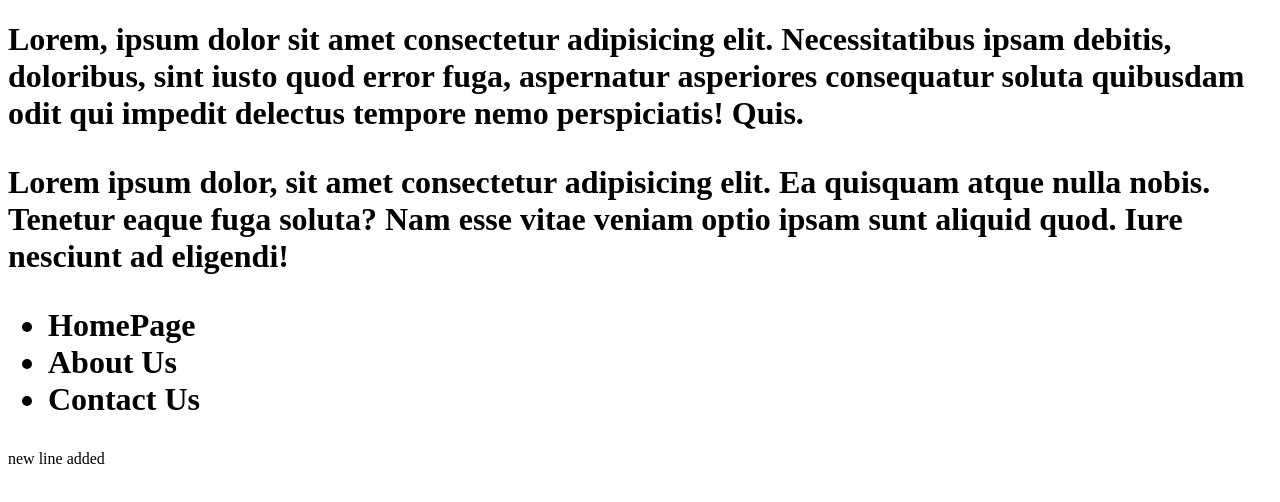
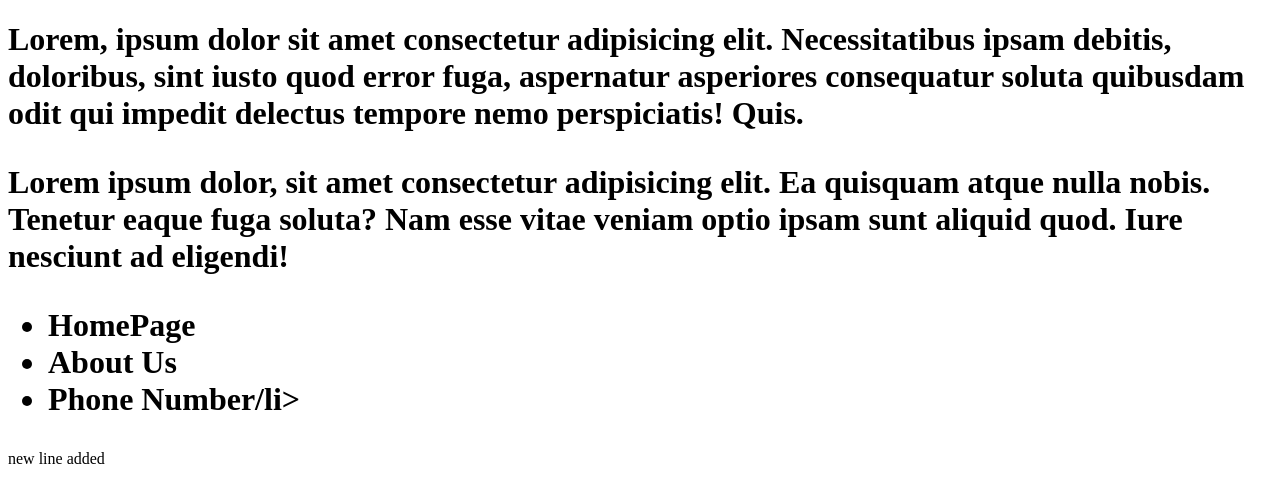
Before and after one commit to JadNoonSai/git-codeacademy, a plain HTML site: page index.html in a window 1280 px wide. Drawn offline with Linux system fonts and the light colour scheme.

Commit message:
Update index.html

```diff
--- a/index.html
+++ b/index.html
@@ -15,7 +15,7 @@
     <ul>
         <li>HomePage</li>
         <li>About Us</li>
-        <li>Contact Us</li>
+        <li>Phone Number/li>
     </ul></h1>
 
     new line added
```
